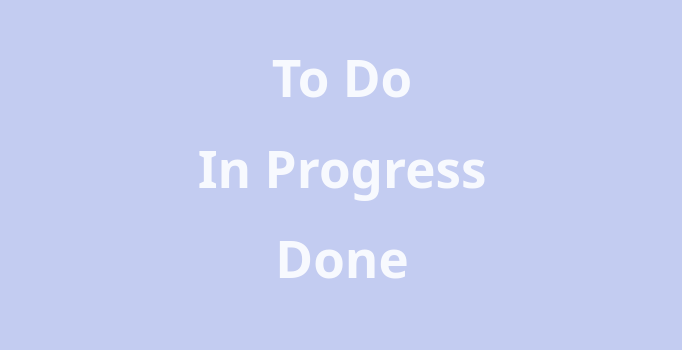
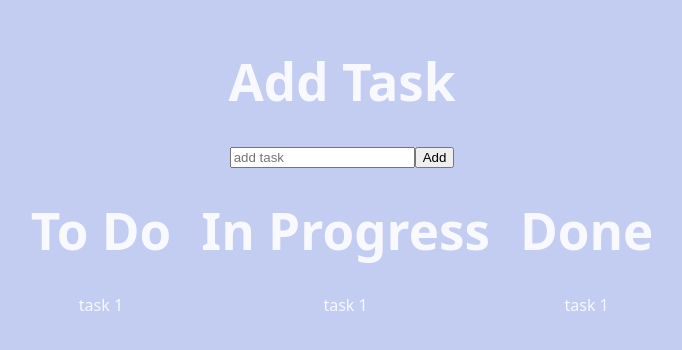
Before and after one commit to me-Sushil/Kanban-Board, a React app in the folder frontend/: page / in a window 1280 px wide. Shown: the part 232-582 px from the top of the page, without its empty margins (298-980 px from the left). Built offline with nearby package versions, Linux system fonts and the light colour scheme; the HTML template or start-up script is replaced by a standard one.

Commit message:
create base structure of the kanban board

```diff
--- a/frontend/src/App.jsx
+++ b/frontend/src/App.jsx
@@ -4,14 +4,31 @@ function App() {
   return (
     <>
       <div>
+        <h1>Add Task</h1>
         <div>
+          <input placeholder="add task" />
+          <button>Add</button>
+        </div>
+      </div>
+
+      <div className="board">
+        <div className="todo">
           <h1>To Do</h1>
+          <div className="todo-task">
+            <span>task 1</span>
+          </div>
         </div>
-        <div>
+        <div className="inProgress">
           <h1>In Progress</h1>
+          <div className="inProgress-task">
+            <span>task 1</span>
+          </div>
         </div>
-        <div>
+        <div className="done">
           <h1>Done</h1>
+          <div className="done-task">
+            <span>task 1</span>
+          </div>
         </div>
       </div>
     </>
```
